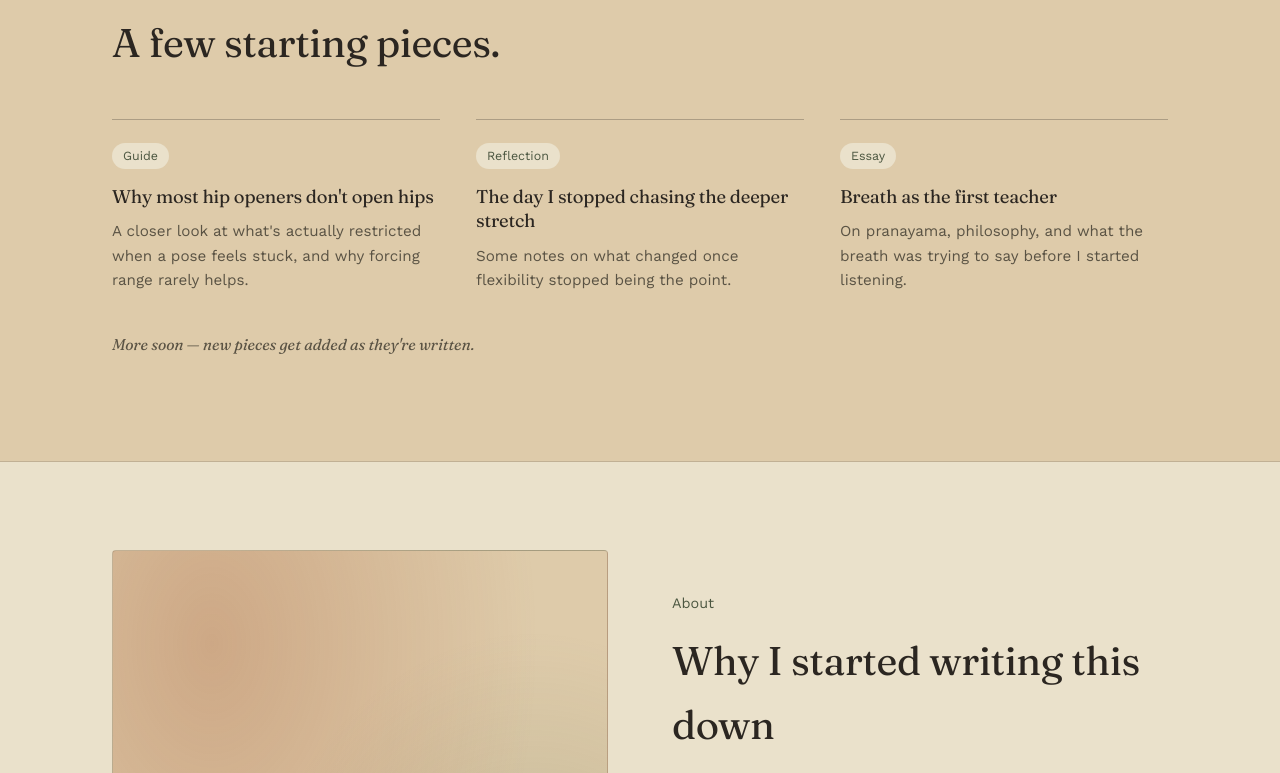
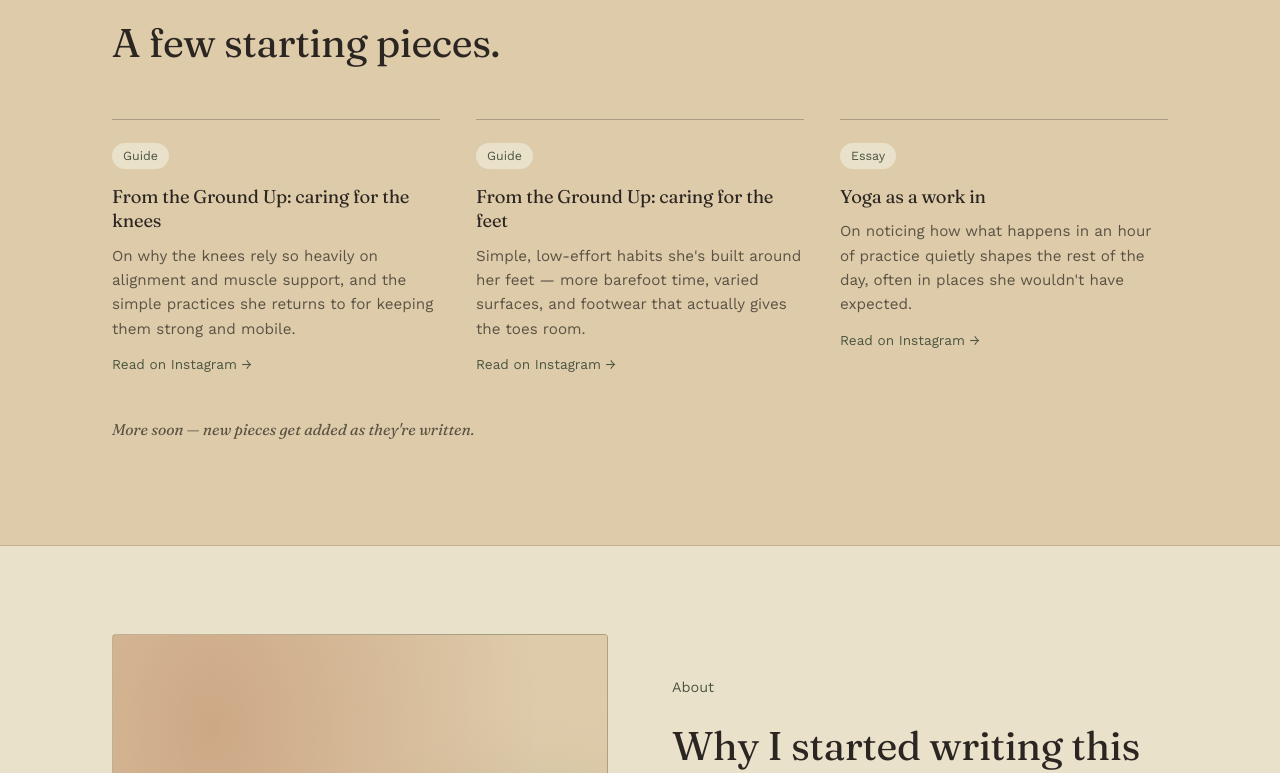
Before and after one commit to hlt1812/suyog-space, a plain HTML site: page index.html in a window 1280 px wide. Shown: the part 2072-2845 px from the top of the page. Drawn offline with nearby package versions, Linux system fonts and the light colour scheme.

Commit message:
Add files via upload
version 2

```diff
--- a/index.html
+++ b/index.html
@@ -300,9 +300,15 @@
     gap: 36px;
   }
   .note-card{
+    display: block;
     border-top: 1px solid var(--rule);
     padding-top: 22px;
+    text-decoration: none;
+    color: inherit;
+    transition: transform 0.2s ease;
   }
+  .note-card:hover{ transform: translateY(-2px); }
+  .note-card:hover h3{ color: var(--clay); }
   .note-card .tag{
     display: inline-block;
     font-size: 0.78rem;
@@ -316,12 +322,17 @@
     font-size: 1.15rem;
     line-height: 1.32;
     margin-bottom: 10px;
+    transition: color 0.2s ease;
   }
   .note-card p{
-    margin: 0;
+    margin: 0 0 10px;
     color: var(--ink-soft);
     font-size: 0.95rem;
     max-width: 40ch;
+  }
+  .note-card .read-on{
+    font-size: 0.85rem;
+    color: var(--sage-deep);
   }
   .notes-foot{
     margin-top: 40px;
@@ -552,21 +563,24 @@
           <h2>A few starting pieces.</h2>
         </div>
         <div class="notes-grid">
-          <div class="note-card">
+          <a class="note-card" href="https://www.instagram.com/p/DcI1GE0ivNA/?stkn=MTdlenJnd3AycWt6OA==" target="_blank" rel="noopener">
             <span class="tag">Guide</span>
-            <h3>Why most hip openers don't open hips</h3>
-            <p>A closer look at what's actually restricted when a pose feels stuck, and why forcing range rarely helps.</p>
-          </div>
-          <div class="note-card">
-            <span class="tag">Reflection</span>
-            <h3>The day I stopped chasing the deeper stretch</h3>
-            <p>Some notes on what changed once flexibility stopped being the point.</p>
-          </div>
-          <div class="note-card">
+            <h3>From the Ground Up: caring for the knees</h3>
+            <p>On why the knees rely so heavily on alignment and muscle support, and the simple practices she returns to for keeping them strong and mobile.</p>
+            <span class="read-on">Read on Instagram →</span>
+          </a>
+          <a class="note-card" href="https://www.instagram.com/p/DacV_tyCuN8/?stkn=ejNveWMzMzR6azM4" target="_blank" rel="noopener">
+            <span class="tag">Guide</span>
+            <h3>From the Ground Up: caring for the feet</h3>
+            <p>Simple, low-effort habits she's built around her feet — more barefoot time, varied surfaces, and footwear that actually gives the toes room.</p>
+            <span class="read-on">Read on Instagram →</span>
+          </a>
+          <a class="note-card" href="https://www.instagram.com/p/Dc5ZbLjFHNp/?stkn=aWF3OGpqb3R3cjNi" target="_blank" rel="noopener">
             <span class="tag">Essay</span>
-            <h3>Breath as the first teacher</h3>
-            <p>On pranayama, philosophy, and what the breath was trying to say before I started listening.</p>
-          </div>
+            <h3>Yoga as a work in</h3>
+            <p>On noticing how what happens in an hour of practice quietly shapes the rest of the day, often in places she wouldn't have expected.</p>
+            <span class="read-on">Read on Instagram →</span>
+          </a>
         </div>
         <p class="notes-foot">More soon — new pieces get added as they're written.</p>
       </div>
```
